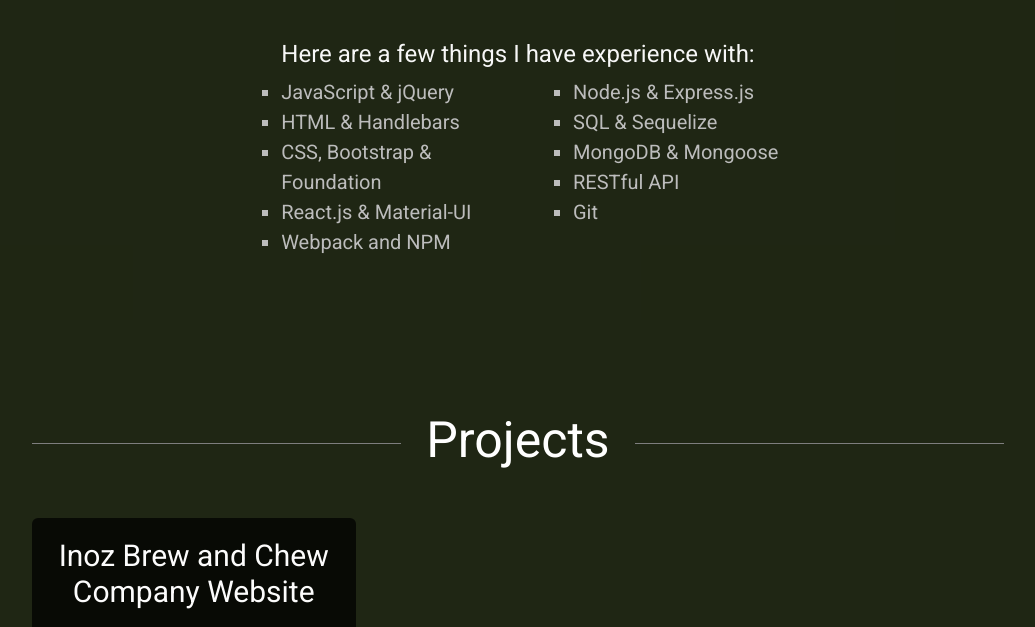
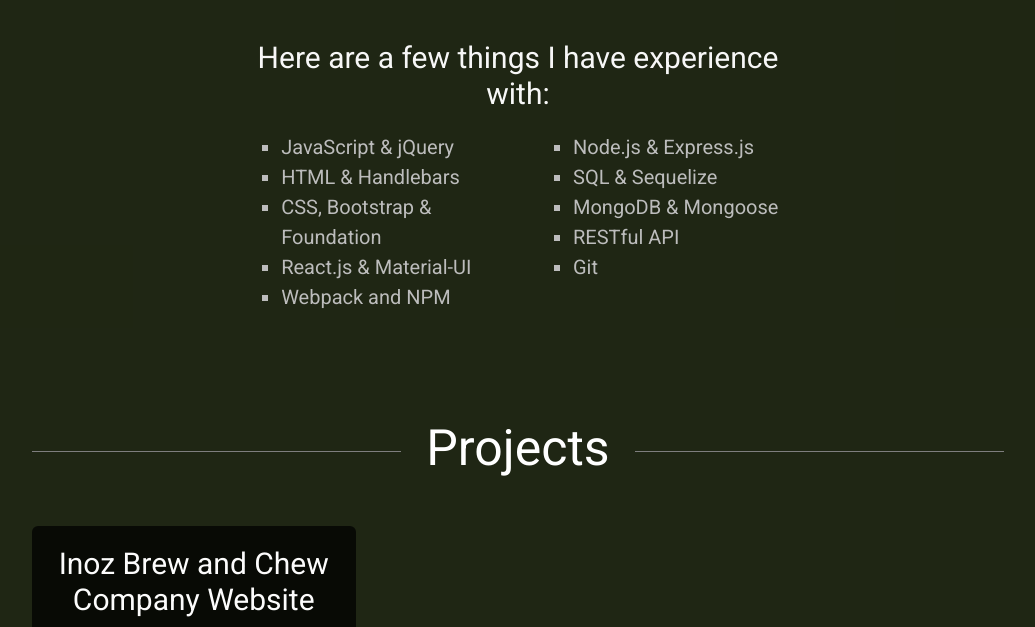
Before and after one commit to wesleyberry/portfolio, a plain HTML site: page index.html in a window 1280 px wide. Shown: the part 1280-1907 px from the top of the page, without its empty margins (122-1157 px from the left). Drawn offline with nearby package versions, Linux system fonts and the light colour scheme.

Commit message:
one more font fix

```diff
--- a/index.html
+++ b/index.html
@@ -74,7 +74,7 @@
             </div>
         </div>
         <div class="row experience">
-            <h4 class="col-12">Here are a few things I have experience with:</h4>
+            <h4 class="col-12 projectTitle">Here are a few things I have experience with:</h4>
             <div class="skills col-6">
                 <ul>
                     <li>JavaScript & jQuery</li>
```
